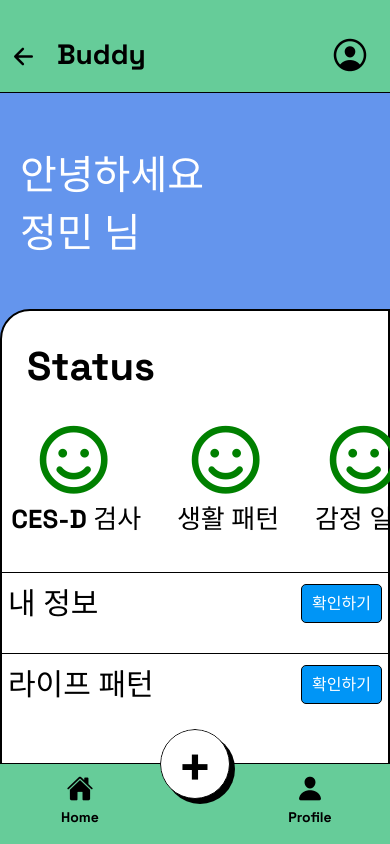
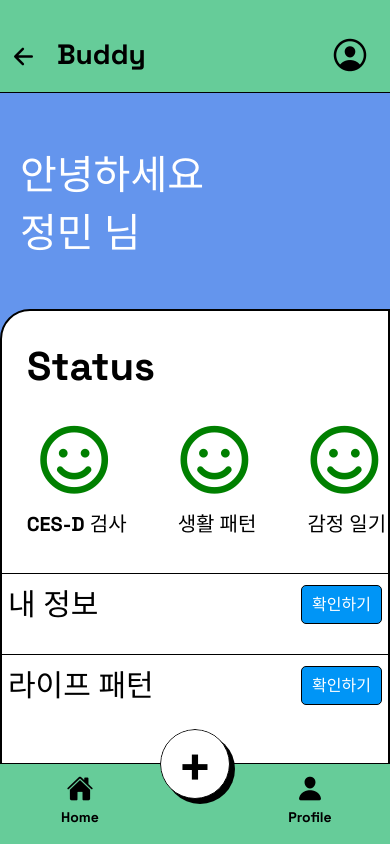
Before and after one commit to hshy1839/capstoneApp, a React Native app: screen /Profile in a window 390 px wide. Built offline with nearby package versions, Linux system fonts and the light colour scheme.

Commit message:
profile font 조정

```diff
--- a/components/Profile.js
+++ b/components/Profile.js
@@ -194,12 +194,13 @@ const styles = StyleSheet.create({
     flexDirection: 'column',
     alignItems: 'center',
     marginRight : '20%',
-    marginLeft : '-10%',
+    marginLeft : '-5%',
     marginTop : 30,
   },
   testText: {
     marginLeft: 5,
-    fontSize: 26,
+    fontSize: 20,
+    marginTop : 10,
     fontFamily: 'SpaceGroteskBold',
     color: 'black',
   },
```
